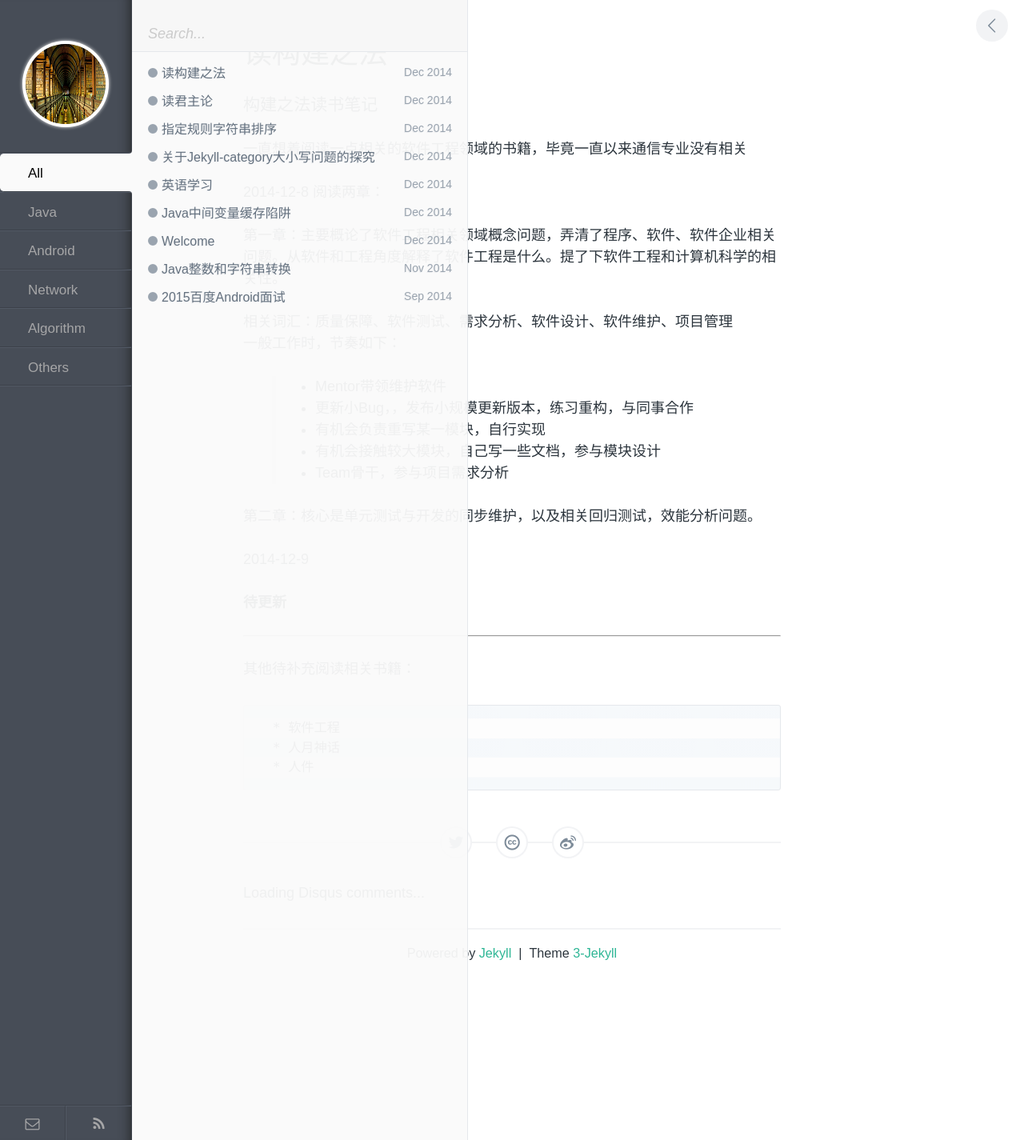
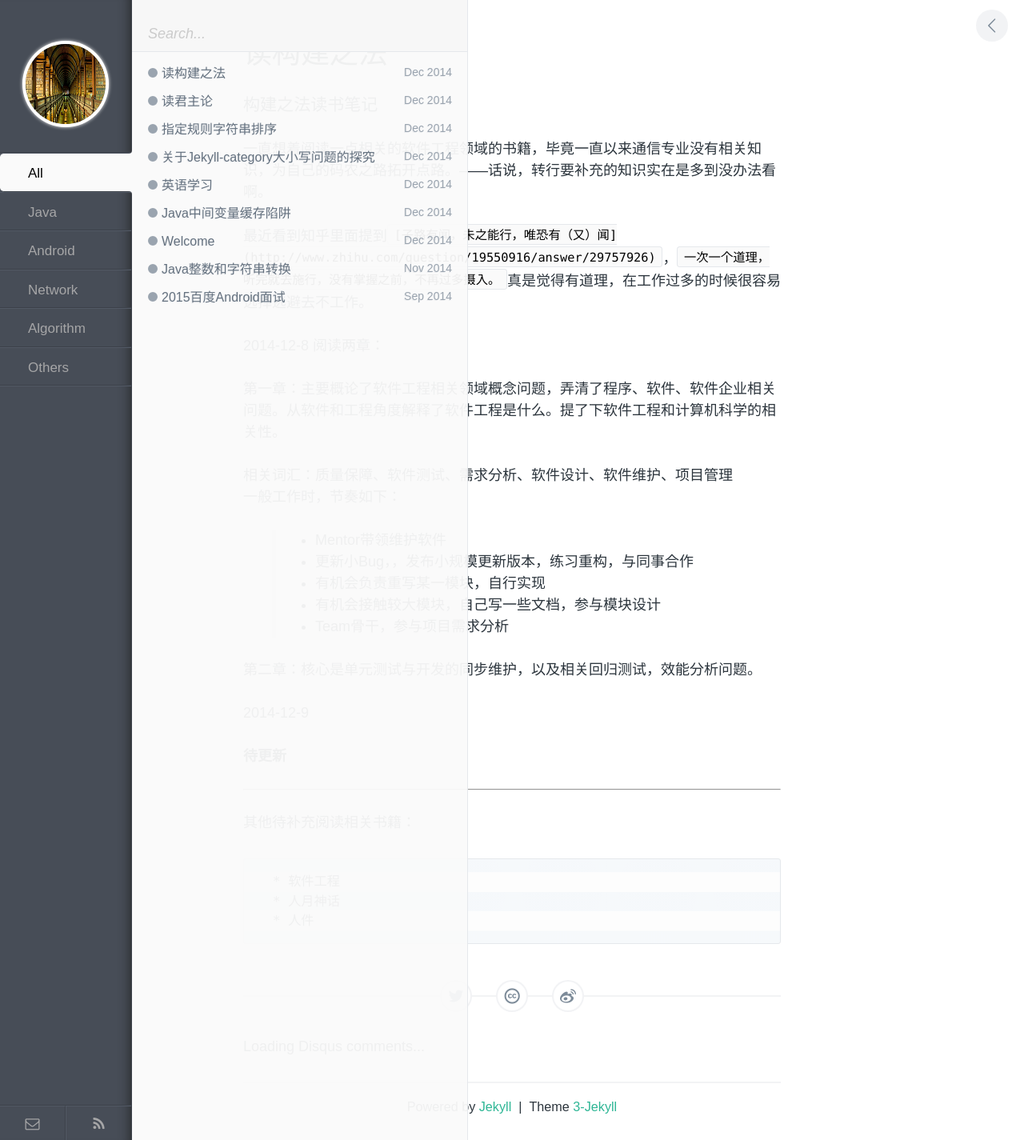
Before and after one commit to enlipan/enlipan.github.io, a Jekyll site: the page built from _posts/2014-12-08-Reading-BuildingToWin-Solft-.md, in a window 1280 px wide. Shown: the whole page at 80% size. Built offline with Jekyll 4.4.1, drawn with Linux system fonts in a browser that asks for light colours; comment, search, counter and statistics services are not loaded.

Commit message:
update Bulding

```diff
--- a/_posts/2014-12-08-Reading-BuildingToWin-Solft-.md
+++ b/_posts/2014-12-08-Reading-BuildingToWin-Solft-.md
@@ -5,7 +5,9 @@ category: others
 ---
 ### 构建之法读书笔记
 
-一直想着阅读一点相关的软件工程领域的书籍，毕竟一直以来通信专业没有相关
+一直想着阅读一点相关的软件工程领域的书籍，毕竟一直以来通信专业没有相关知识，为自己的码农之路拓开点路。——话说，转行要补充的知识实在是多到没办法看啊。
+
+最近看到知乎里面提到`[子路有闻，未之能行，唯恐有（又）闻](http://www.zhihu.com/question/19550916/answer/29757926)`，`一次一个道理，听完就去施行，没有掌握之前，不再过多摄入。`真是觉得有道理，在工作过多的时候很容易选择逃避去不工作。
 
 ####2014-12-8   阅读两章：
 第一章：主要概论了软件工程相关领域概念问题，弄清了程序、软件、软件企业相关问题。从软件和工程角度解释了软件工程是什么。提了下软件工程和计算机科学的相关性。
```
